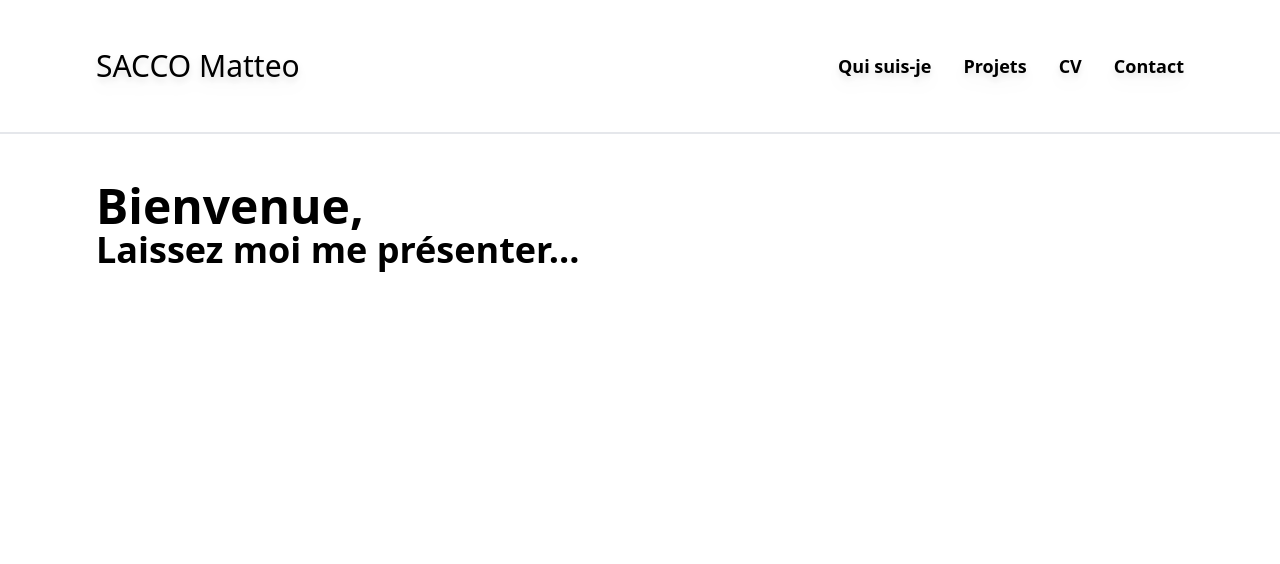
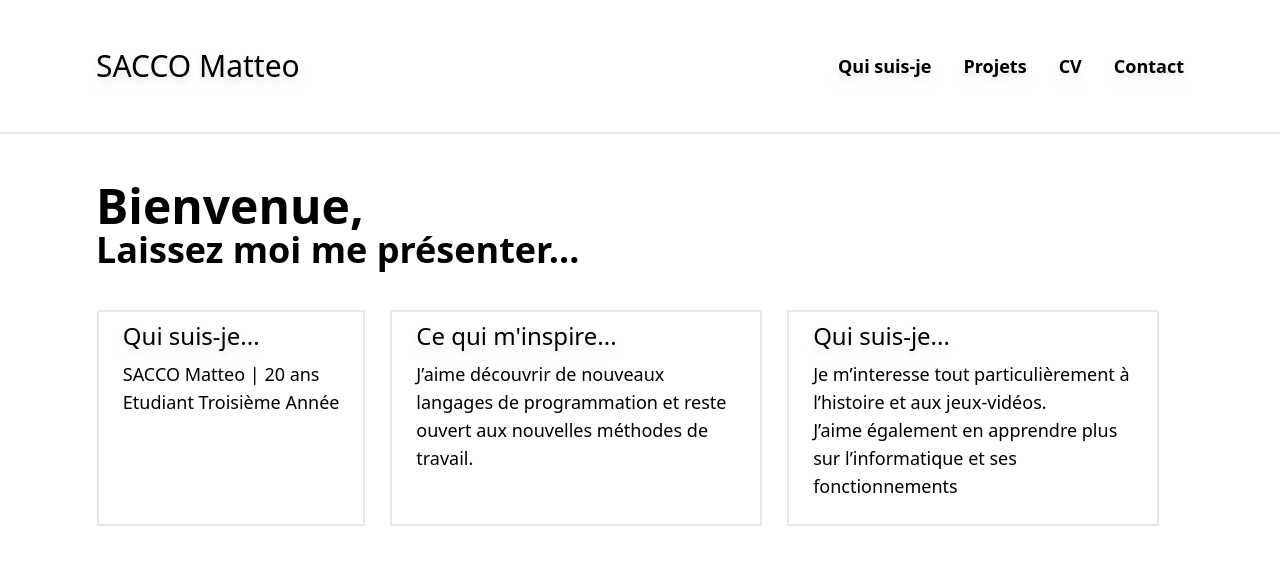
Before and after one commit to Sluyer/portfolio, an Astro site: page / in a window 1280 px wide. Built offline with nearby package versions, Linux system fonts and the light colour scheme; Astro itself is replaced by a stand-in of ours.

Commit message:
modified index page

```diff
--- a/src/pages/index.astro
+++ b/src/pages/index.astro
@@ -3,13 +3,34 @@ import Layout from "../layouts/Layout.astro";
 ---
 
 <Layout title="SACCO Matteo | Présentation">
-  <div class="w-max">
+  <div class="w-max mb-10">
     <p class="text-5xl font-extrabold">Bienvenue,</p>
     <p class="text-4xl font-bold">Laissez moi me présenter...</p>
   </div>
 
-  <div class="flex flex-col">
-    <div class="flex flex-row"></div>
+  <div class="flex flex-row justify-evenly">
+    <div class="border-2 w-max px-6 mr-6 pb-6">
+      <h2 class="text-2xl drop-shadow-lg mb-2 mt-2">Qui suis-je...</h2>
+      <p class="text-lg">SACCO Matteo | 20 ans</p>
+      <p class="text-lg">Etudiant Troisième Année</p>
+    </div>
+    <div class="border-2 w-max px-6 mr-6 pb-6">
+      <h2 class="text-2xl drop-shadow-lg mb-2 mt-2">Ce qui m'inspire...</h2>
+      <p class="text-lg w-80">
+        J’aime découvrir de nouveaux langages de programmation et reste ouvert
+        aux nouvelles méthodes de travail.
+      </p>
+    </div>
+    <div class="border-2 w-max px-6 mr-6 pb-6">
+      <h2 class="text-2xl drop-shadow-lg mb-2 mt-2">Qui suis-je...</h2>
+      <p class="text-lg w-80">
+        Je m’interesse tout particulièrement à l’histoire et aux jeux-vidéos.
+      </p>
+      <p class="text-lg w-80">
+        J’aime également en apprendre plus sur l’informatique et ses
+        fonctionnements
+      </p>
+    </div>
   </div>
 </Layout>
 
```
